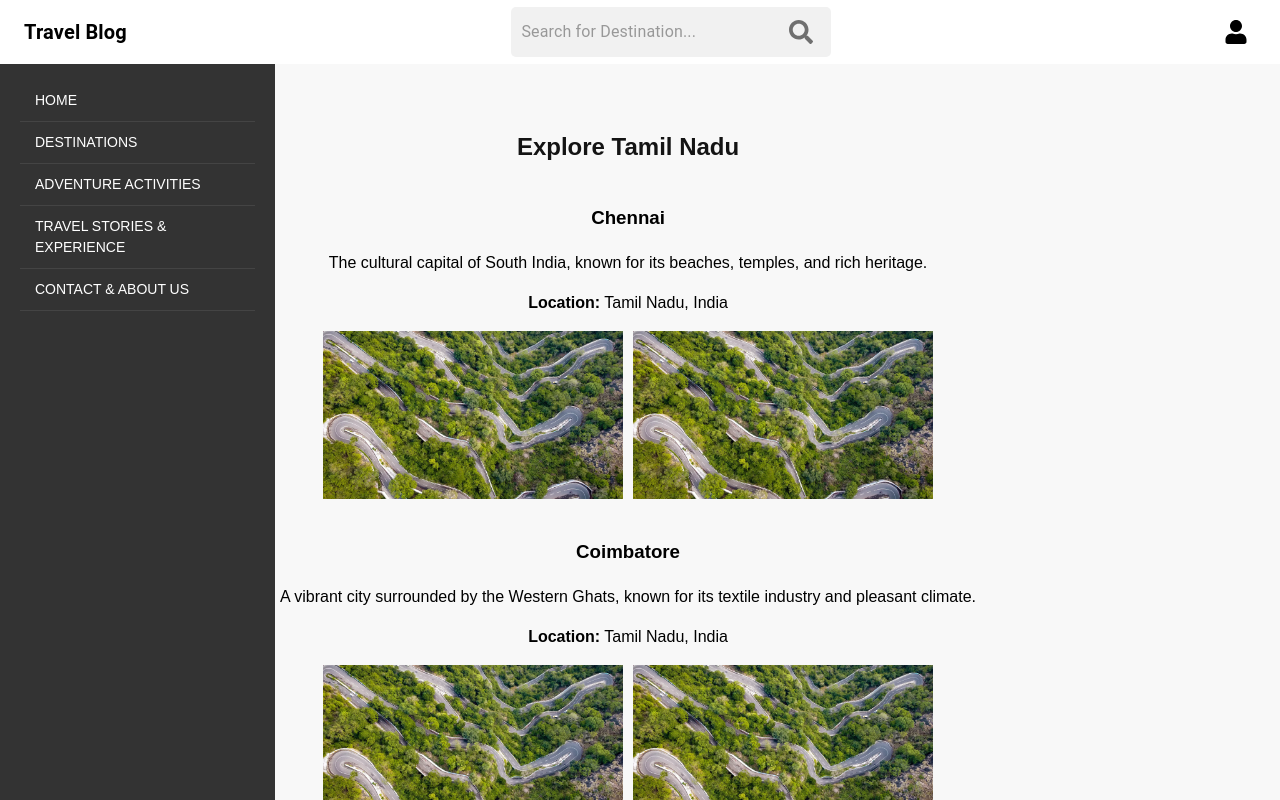
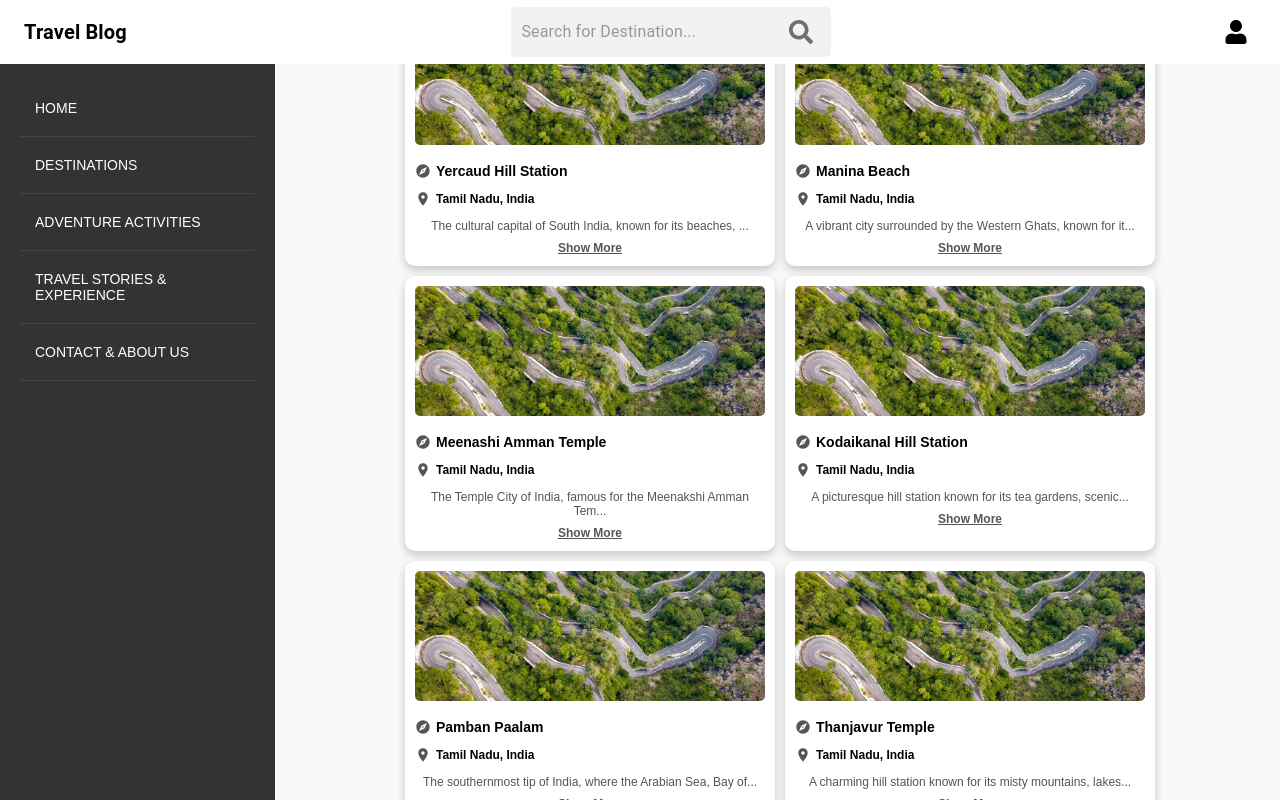
Before and after one commit to Dharshini8703/Travel_Blog, a React (Vite) app: page /places in a window 1280 px wide. Shown: the top 800 px of the page. Built offline with nearby package versions, Linux system fonts and the light colour scheme.

Commit message:
Destination card format

```diff
--- a/src/components/navbar.jsx
+++ b/src/components/navbar.jsx
@@ -28,7 +28,7 @@ const Sidebar = styled(motion.div)(({ theme }) => ({
 }));
 
 const listItemStyle = {
-  padding: "10px 15px",
+  padding: "20px 15px",
   borderBottom: "1px solid #444",
   cursor: "pointer",
 };
--- a/src/data/placeData.jsx
+++ b/src/data/placeData.jsx
@@ -3,7 +3,7 @@ import pic from '../assets/pic1.webp';
 export const places = [
     {
       id: 1,
-      name: "Chennai",
+      name: "Yercaud Hill Station",
       description: "The cultural capital of South India, known for its beaches, temples, and rich heritage.",
       location: "Tamil Nadu, India",
       images: [
@@ -13,7 +13,7 @@ export const places = [
     },
     {
       id: 2,
-      name: "Coimbatore",
+      name: "Manina Beach",
       description: "A vibrant city surrounded by the Western Ghats, known for its textile industry and pleasant climate.",
       location: "Tamil Nadu, India",
       images: [
@@ -23,7 +23,7 @@ export const places = [
     },
     {
       id: 3,
-      name: "Madurai",
+      name: "Meenashi Amman Temple",
       description: "The Temple City of India, famous for the Meenakshi Amman Temple and its rich history.",
       location: "Tamil Nadu, India",
       images: [
@@ -33,7 +33,7 @@ export const places = [
     },
     {
       id: 4,
-      name: "Ooty",
+      name: "Kodaikanal Hill Station",
       description: "A picturesque hill station known for its tea gardens, scenic landscapes, and pleasant weather.",
       location: "Tamil Nadu, India",
       images: [
@@ -43,7 +43,7 @@ export const places = [
     },
     {
       id: 5,
-      name: "Kanyakumari",
+      name: "Pamban Paalam",
       description: "The southernmost tip of India, where the Arabian Sea, Bay of Bengal, and Indian Ocean meet.",
       location: "Tamil Nadu, India",
       images: [
@@ -53,7 +53,7 @@ export const places = [
     },
     {
       id: 6,
-      name: "Kodaikanal",
+      name: "Thanjavur Temple",
       description: "A charming hill station known for its misty mountains, lakes, and dense forests.",
       location: "Tamil Nadu, India",
       images: [
--- a/src/index.css
+++ b/src/index.css
@@ -1,4 +1,4 @@
-:root {
+/* :root {
   font-family: Inter, system-ui, Avenir, Helvetica, Arial, sans-serif;
   line-height: 1.5;
   font-weight: 400;
@@ -28,7 +28,6 @@ body {
   place-items: start;
   min-width: 320px;
   min-height: 100vh;
-  /* padding-top: 80px; */
 }
 
 h1 {
@@ -66,4 +65,4 @@ button:focus-visible {
   button {
     background-color: #f9f9f9;
   }
-}
+} */
--- a/src/pages/Destination.jsx
+++ b/src/pages/Destination.jsx
@@ -1,28 +1,100 @@
-import React from "react";
+import React, { useState } from "react";
 import { places } from "../data/placeData";
+import ExploreIcon from "@mui/icons-material/Explore";
+import LocationOnIcon from "@mui/icons-material/LocationOn";
 
 const Destination = () => {
   return (
     <div className="hero"
-    style={{display: "flex",
+      style={{
+        display: "flex",
         flexDirection: "column",
         alignItems: "center",
         justifyContent: "center",
         textAlign: "center",
-        top: 900,}}>
-      <h2>Explore Tamil Nadu</h2>
-      {places.map((place) => (
-        <div key={place.id} style={{ marginBottom: "20px", textAlign: "center", color: '#000' }}>
-          <h3>{place.name}</h3>
-          <p>{place.description}</p>
-          <p><strong>Location:</strong> {place.location}</p>
-          <div style={{ display: "flex", justifyContent: "center", gap: "10px", color: '#000' }}>
-            {place.images.map((image, index) => (
-              <img key={index} src={image} alt={place.name} width="300px" />
-            ))}
-          </div>
-        </div>
-      ))}
+        padding: "50px",
+        maxWidth: "100%",
+        marginTop: "80px",
+
+      }}
+    >
+      <h2 style={{ fontSize: "24px", fontWeight: "bold", marginBottom: "20px", display: "flex", alignItems: "center", gap: "8px" }}>
+        Explore Tamil Nadu
+      </h2>
+
+      <div
+        style={{
+          display: "flex",
+          flexWrap: "wrap",
+          justifyContent: "center",
+          gap: "10px",
+          maxWidth: "90vw",
+        }}
+      >
+        {places.map((place) => (
+          <PlaceCard key={place.id} place={place} />
+        ))}
+      </div>
+    </div>
+  );
+};
+
+const PlaceCard = ({ place }) => {
+  const [showMore, setShowMore] = useState(false);
+  const shortDescription = place.description.slice(0, 60) + "...";
+
+  return (
+    <div
+      style={{
+        width: "350px",
+        backgroundColor: "#fff",
+        borderRadius: "10px",
+        boxShadow: "0 4px 8px rgba(0, 0, 0, 0.2)",
+        padding: "10px",
+        textAlign: "center",
+        transition: "transform 0.3s ease",
+      }}
+      onMouseOver={(e) => (e.currentTarget.style.transform = "scale(1.05)")}
+      onMouseOut={(e) => (e.currentTarget.style.transform = "scale(1)")}
+    >
+      {place.images.length > 0 && (
+        <img
+          src={place.images[0]}
+          alt={place.name}
+          style={{
+            width: "100%",
+            height: "130px",
+            borderRadius: "5px",
+            objectFit: "cover",
+          }}
+        />
+      )}
+
+      <h3 style={{ fontSize: "14px", fontWeight: "bold", marginBottom: "5px", display: "flex", alignItems: "center", justifyContent: "start", gap: "5px" }}>
+        <ExploreIcon style={{ fontSize: "16px", color: "#555" }} />
+        {place.name}
+      </h3>
+      <p style={{ fontSize: "12px", fontWeight: "bold", marginBottom: "5px", display: "flex", alignItems: "center", justifyContent: "start", gap: "5px" }}>
+        <LocationOnIcon style={{ fontSize: "16px", color: "#555" }} />
+        {place.location}
+      </p>
+      <p style={{ fontSize: "12px", color: "#555", marginBottom: "5px" }}>
+        {showMore ? place.description : shortDescription}
+      </p>
+      <button
+        onClick={() => setShowMore(!showMore)}
+        style={{
+          fontSize: "12px",
+          color: "#555",
+          cursor: "pointer",
+          border: "none",
+          background: "none",
+          fontWeight: "bold",
+          textDecoration: "underline"
+        }}
+      >
+        {showMore ? "Show Less" : "Show More"}
+      </button>
     </div>
   );
 };
--- a/src/styles/styles.css
+++ b/src/styles/styles.css
@@ -4,7 +4,7 @@ body {
     margin: 0;
     padding: 0;
     background-color: #f8f8f8;
-
+    min-height: 100vh;
 }
 
   /* Navbar */
```
